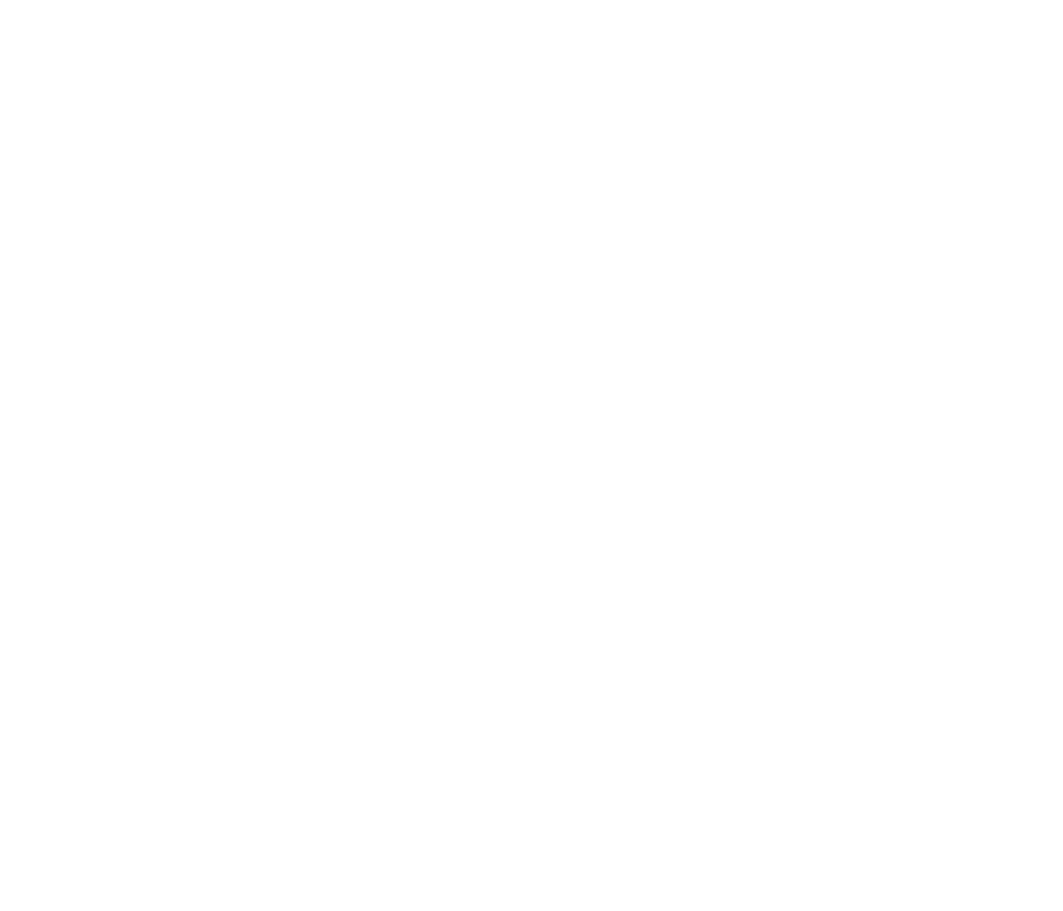
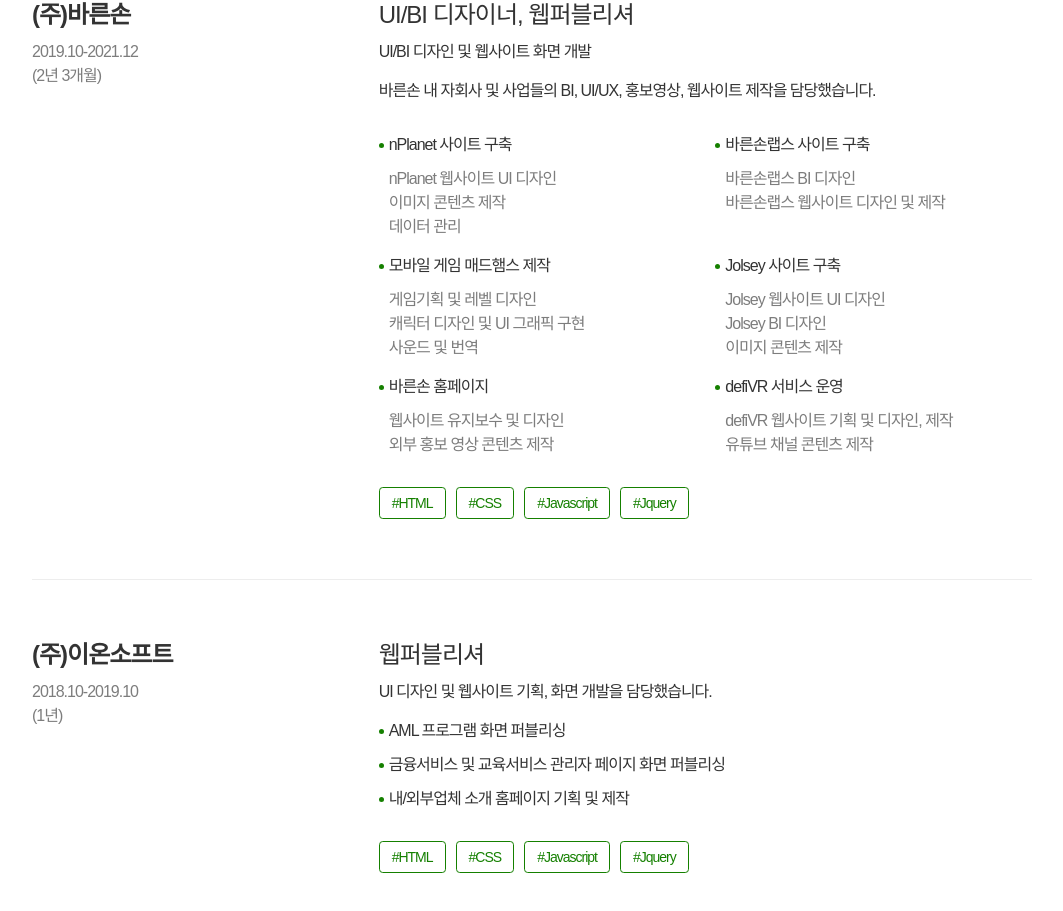
Before and after one commit to seraleedev/resume-vue, a Vue app: page / in a window 1280 px wide. Shown: the part 1819-2730 px from the top of the page, without its empty margins (108-1171 px from the left). Before the commit the page ends 1527 px from the top, so only its background shows below. Built offline with nearby package versions, Linux system fonts and the light colour scheme.

Commit message:
feat: CareerSection 스타일링 완료

```diff
--- a/src/components/career/pc/CareerList.vue
+++ b/src/components/career/pc/CareerList.vue
@@ -3,30 +3,42 @@
     <!-- companyInfo -->
     <div class="basis-[460px]">
       <TypographyTag type="h3" class="font-semibold">{{ company }}</TypographyTag>
-      <TypographyTag type="p" class-name="mt-[10px] text-gray-7d whitespace-pre-wrap">{{ history }}</TypographyTag>
+      <TypographyTag type="p" class="mt-[10px] text-gray-7d whitespace-pre-wrap">{{ history }}</TypographyTag>
     </div>
 
-    <!-- ServiceWithRole -->
     <div>
+      <!-- ServiceWithRole -->
       <div class="w-full flex justify-between">
-        <TypographyTag type="h3" class="font-semibold">{{ role }}</TypographyTag>
+        <TypographyTag type="h3" class="font-medium">{{ role }}</TypographyTag>
       </div>
 
-      <TypographyTag type="p" class-name="mt-[10px] font-semibold">{{ work }}</TypographyTag>
-      <TypographyTag type="p" class-name="mt-[15px] mb-[30px] whitespace-pre-line max-w-[760px]" v-if="description">{{
+      <TypographyTag type="p" class="mt-[10px] font-medium">{{ work }}</TypographyTag>
+      <TypographyTag type="p" class="mt-[15px] mb-[30px] whitespace-pre-line max-w-[760px]" v-if="description">{{
         description
       }}</TypographyTag>
       <!-- ProjectItems -->
-
-      <!--keyword-->
+      <ProjectItems :project-lists="projectList" :only-title="onlyTitle" />
+      <!--tech keyword-->
+      <div class="flex justify-start gap-[10px] mt-[30px]">
+        <div
+          class="text-center px-[12px] py-[8px] border border-solid border-green-01 rounded-md"
+          v-for="tech in techs"
+          :key="tech"
+        >
+          <TypographyTag type="p" class="text-[14px] text-green-01 leading-none">#{{ tech }}</TypographyTag>
+        </div>
+      </div>
     </div>
-    <!--Divider-->
   </div>
+  <!--Divider-->
+  <DividerLine v-if="showDivder" />
 </template>
 
 <script setup lang="ts">
 import TypographyTag from '@/components/typography/TypographyTag.vue'
 import { ICareerData } from '@/data/static'
+import ProjectItems from './ProjectItems.vue'
+import DividerLine from '@/components/common/DividerLine.vue'
 
 interface ICareerListProps {
   careerData: ICareerData
--- a/src/components/career/pc/ProjectItems.vue
+++ b/src/components/career/pc/ProjectItems.vue
@@ -1,23 +1,41 @@
 <template>
+  <div v-if="onlyTitle" class="mt-[15px]">
+    <div v-for="(project, index) in projectLists" :key="`project-${index}`">
+      <!-- ProjectTitle -->
+      <div class="flex gap-[5px] justify-start mb-[10px] items-center">
+        <ListDot />
+        <TypographyTag type="p">{{ project.title }}</TypographyTag>
+      </div>
+    </div>
+  </div>
+
   <div class="mt-[20px] gap-x-[20px] gap-y-[15px] grid w-full grid-cols-2" v-if="!onlyTitle">
     <div v-for="(project, index) in projectLists" :key="`project-${index}`">
-      <div class="flex gap-[5px] justify-start mb-[10px]">
-        <div class="w-[5px] h-[5px] bg-green-01 rounded-xl" />
-        <!-- ProjectTitle -->
+      <!-- ProjectTitle -->
+      <div class="flex gap-[5px] justify-start mb-[10px] items-center">
+        <ListDot />
         <TypographyTag type="p">{{ project.title }}</TypographyTag>
-
-        <!-- ProjectDetail -->
-        <div class="flex flex-col gap-[4px] justify-start items-start ml-[10px]">
-          <TypographyTag type="p" class="text-gray-7d">{{ project.title }}</TypographyTag>
-        </div>
+      </div>
+      <!-- ProjectDetail -->
+      <div
+        class="flex flex-col gap-[4px] justify-start items-start ml-[10px]"
+        v-for="(detail, index) in project.detail"
+        :key="index"
+      >
+        <TypographyTag type="p" class="text-gray-7d">{{ detail }}</TypographyTag>
       </div>
     </div>
   </div>
 </template>
 
 <script setup lang="ts">
+import { h } from 'vue'
 import TypographyTag from '@/components/typography/TypographyTag.vue'
 import { IProjectData } from '@/data/static'
+
+const ListDot = () => {
+  return h('div', { class: 'w-[5px] h-[5px] bg-green-01 rounded-xl' })
+}
 
 interface IProjectItemsProps {
   projectLists: IProjectData[]
--- /dev/null
+++ b/src/components/common/DividerLine.vue
@@ -0,0 +1,3 @@
+<template>
+  <div class="w-full h-[1px] bg-gray-ed my-[60px]" />
+</template>
--- a/tailwind.config.js
+++ b/tailwind.config.js
@@ -5,13 +5,6 @@ module.exports = {
   theme: {
     extend: {
       colors: {
-        'black-333': '#333333',
-        'gray-7d': '#7d7d7d',
-        'gray-ed': '#EDEDED',
-        'green-01': '#158000',
-        'green-02': '#0F622D',
-      },
-      textColor: {
         'black-333': '#333333',
         'gray-7d': '#7d7d7d',
         'gray-ed': '#EDEDED',
```
